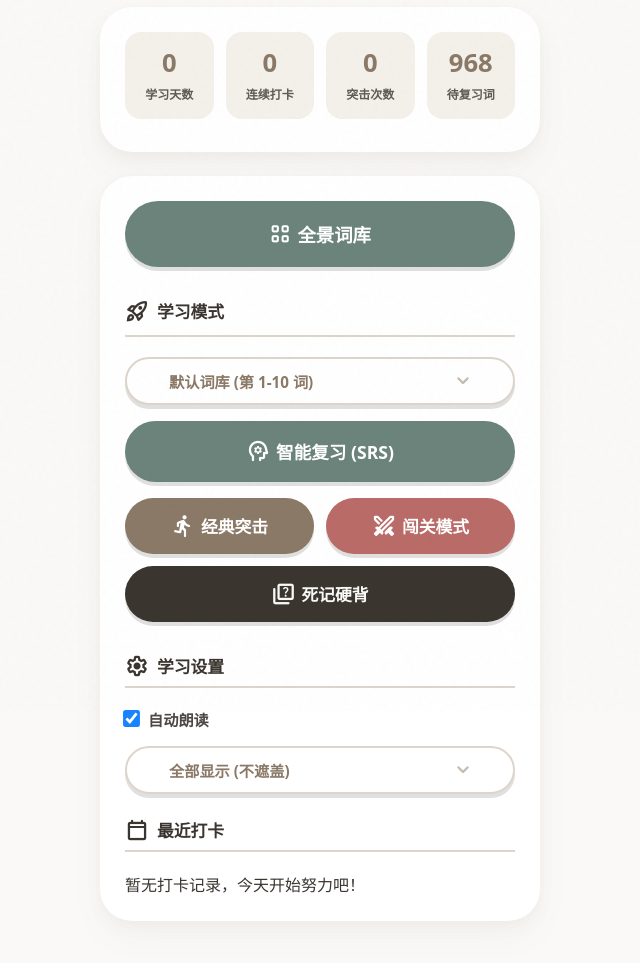
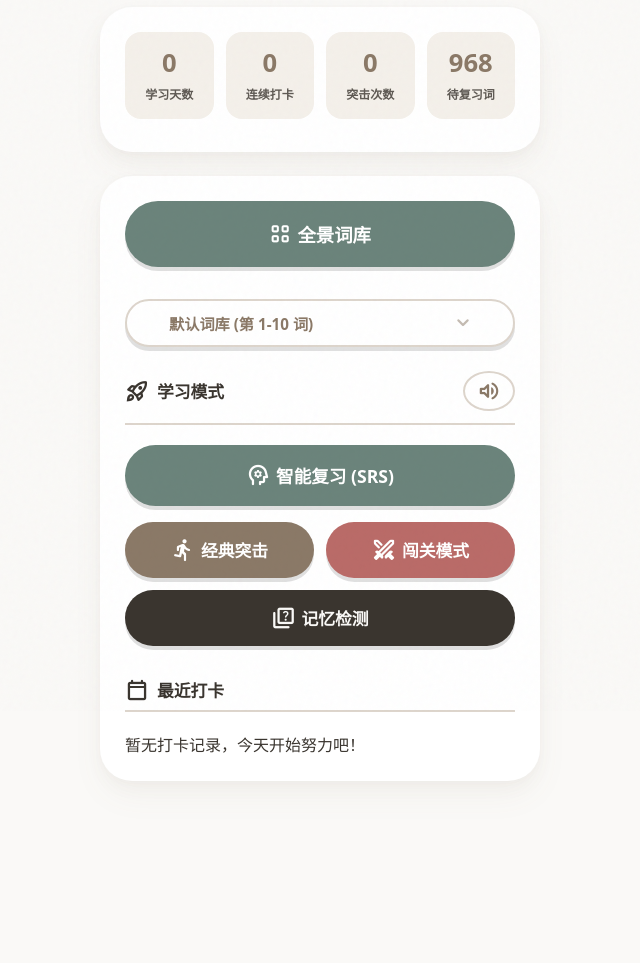
Before and after one commit to ibka512/jp-study, a plain HTML site: page index.html in a window 1280 px wide. Shown: the part 89-1052 px from the top of the page, without its empty margins (320-960 px from the left). After the commit the page ends 918 px from the top, so only its background shows below. Drawn offline with nearby package versions, Linux system fonts and the light colour scheme.

Commit message:
Add files via upload

```diff
--- a/index.html
+++ b/index.html
@@ -58,10 +58,17 @@
         <span class="material-symbols-rounded" style="font-size:1.4rem;">view_cozy</span> 全景词库
       </button>
 
-      <h3 style="margin-top:0;"><span class="material-symbols-rounded">rocket_launch</span> 学习模式</h3>
+      <div class="custom-select-wrapper" style="margin-bottom: 24px;">
+        <select id="group-select" style="display:none;"></select>
+      </div>
 
-      <div class="custom-select-wrapper" style="margin-bottom: 16px;">
-        <select id="group-select" style="display:none;"></select>
+      <div style="display: flex; justify-content: space-between; align-items: center; border-bottom: 2px solid var(--outline); padding-bottom: 12px; margin-bottom: 20px;">
+        <h3 style="margin: 0; border: none; padding: 0;">
+          <span class="material-symbols-rounded">rocket_launch</span> 学习模式
+        </h3>
+        <button id="btn-auto-speak-toggle" class="icon-btn" style="width: 40px; height: 40px; box-shadow: none; border-color: var(--outline); background: var(--surface-container); color: var(--primary);" title="自动朗读开关">
+          <span class="material-symbols-rounded" id="auto-speak-icon">volume_up</span>
+        </button>
       </div>
 
       <button id="btn-start-srs" class="btn-srs icon-text-gap" style="margin-bottom: 16px; font-size: 1.1rem; padding: 18px; white-space: nowrap;">
@@ -76,21 +83,9 @@
             <span class="material-symbols-rounded">swords</span> 闯关模式
         </button>
         <button id="btn-start-memory-test" style="flex: 1 1 100%; background: var(--on-surface); color: var(--surface); margin-bottom: 0; white-space: nowrap; padding: 16px 8px;" class="icon-text-gap">
-            <span class="material-symbols-rounded">quiz</span> 死记硬背
+            <span class="material-symbols-rounded">quiz</span> 记忆检测
         </button>
       </div>
-
-      <h3 style="border-bottom: 2px solid var(--outline); padding-bottom: 8px;"><span class="material-symbols-rounded">settings</span> 学习设置</h3>
-      <label style="font-size: 0.95rem; opacity: 0.9; display: flex; align-items: center; margin-bottom: 16px; cursor: pointer; font-weight: 600;">
-        <input type="checkbox" id="auto-speak" checked style="width: auto; margin: 0 10px 0 0; transform: scale(1.3);"> 自动朗读
-      </label>
-
-      <select id="initial-mode" style="display:none;">
-        <option value="all">全部显示 (不遮盖)</option>
-        <option value="word">只显示汉字</option>
-        <option value="kana">只显示假名</option>
-        <option value="meaning">只显示释义</option>
-      </select>
 
       <h3 style="border-bottom: 2px solid var(--outline); padding-bottom: 8px; margin-top:24px;"><span class="material-symbols-rounded">calendar_today</span> 最近打卡</h3>
       <div id="record-list">暂无打卡记录，今天开始努力吧！</div>
```
